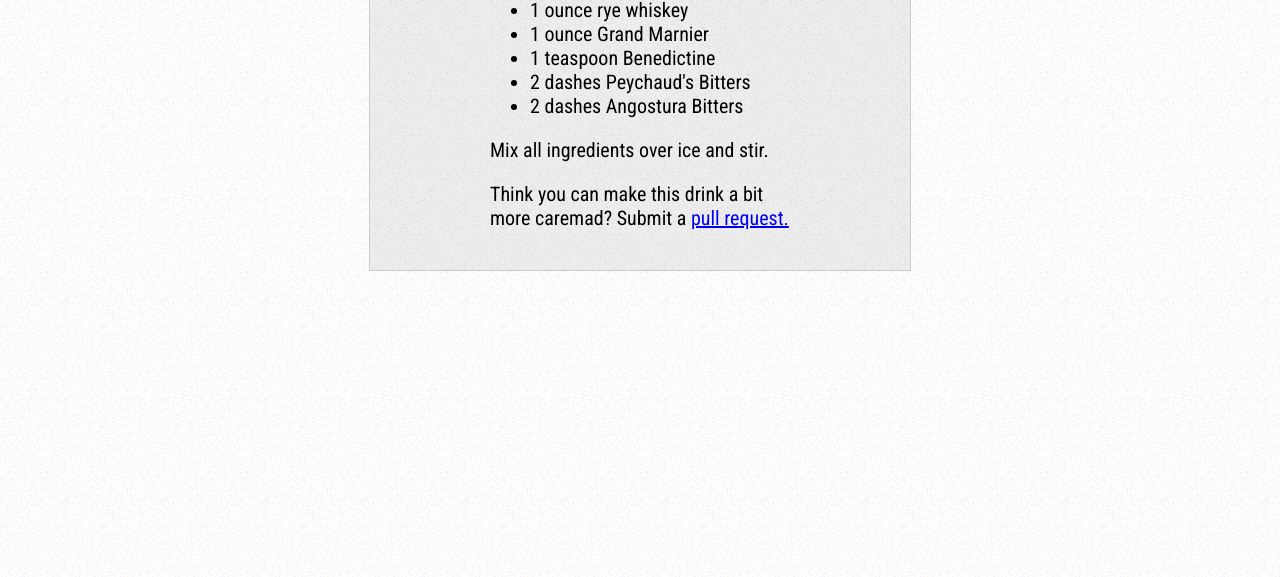
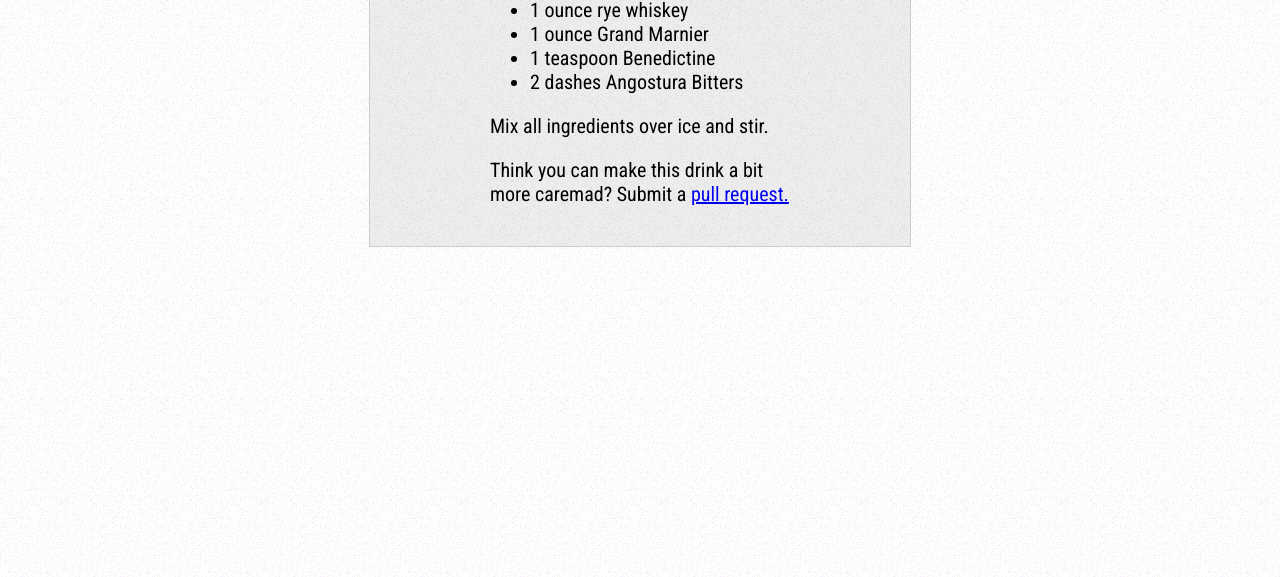
Before and after one commit to cmeiklejohn/cocktail, a plain HTML site: page public/index.html in a window 1280 px wide. Shown: the part 223-800 px from the top of the page. Drawn offline with Linux system fonts and the light colour scheme; a web font is replaced by a local one.

Commit message:
Update dat drink.

```diff
--- a/public/index.html
+++ b/public/index.html
@@ -47,7 +47,6 @@
           <li>1 ounce rye whiskey</li>
           <li>1 ounce Grand Marnier</li>
           <li>1 teaspoon Benedictine</li>
-          <li>2 dashes Peychaud's Bitters</li>
           <li>2 dashes Angostura Bitters</li>
         </ul>
 
```
